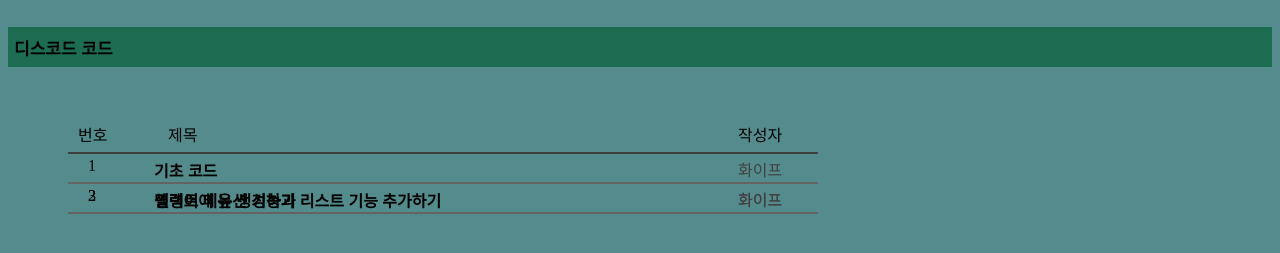
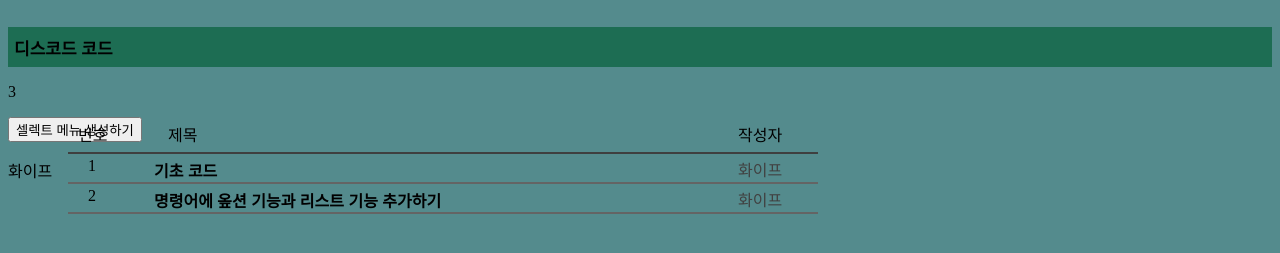
Before and after one commit to whitewaffles/dlvmserver, a plain HTML site: page discord_code/slash/list.html in a window 1280 px wide. Shown: the part 83-336 px from the top of the page. Drawn offline with Linux system fonts and the light colour scheme.

Commit message:
list.html 업데이트

```diff
--- a/discord_code/slash/list.html
+++ b/discord_code/slash/list.html
@@ -50,10 +50,10 @@
         <canvas class="slash_list_line2"></canvas>
     </div>
     <div>
-        <p class="slash_list_number2">3</p>
-        <button class="slash_list_name2">셀렉트 메뉴 생성하기</button>
-        <p class="slash_list_wkrtjd2">화이프</p>
-        <canvas class="slash_list_line2"></canvas>
+        <p class="slash_list_number3">3</p>
+        <button class="slash_list_name3">셀렉트 메뉴 생성하기</button>
+        <p class="slash_list_wkrtjd3">화이프</p>
+        <canvas class="slash_list_line3"></canvas>
     </div>
 
     <script src="list.js"></script>
```
